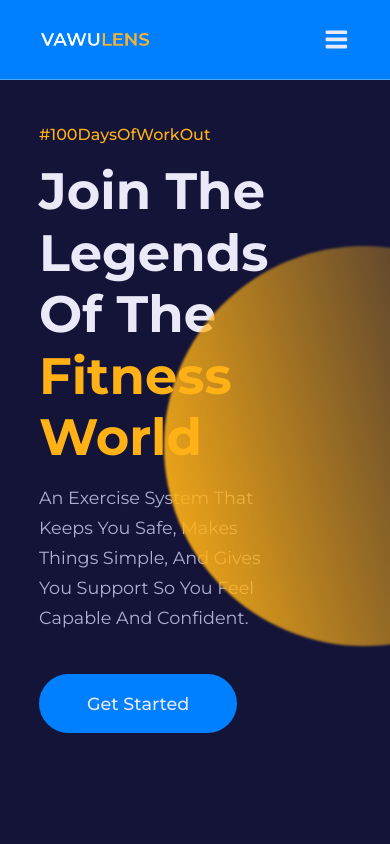
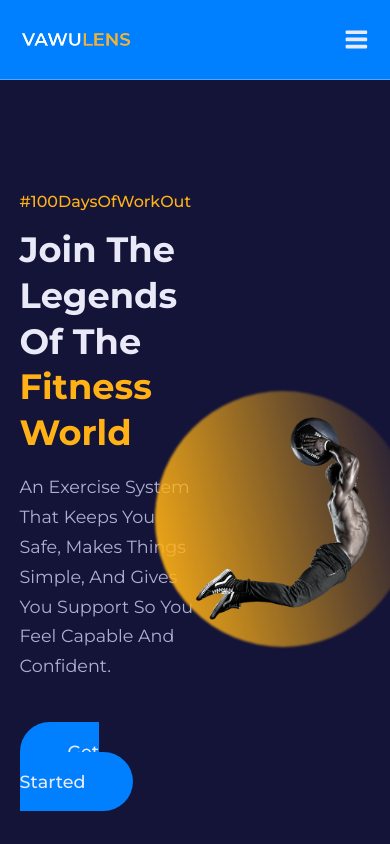
Before and after one commit to tech-shamp/fitness-world, a React (Create React App) app: page / in a window 390 px wide. Shown: the top 844 px of the page. Built offline with nearby package versions, Linux system fonts and the light colour scheme.

Commit message:
HomePage Ready

```diff
--- a/package.json
+++ b/package.json
@@ -8,9 +8,9 @@
     "react": "^18.2.0",
     "react-dom": "^18.2.0",
     "react-icons": "^4.4.0",
-    "react-router-dom": "^6.4.0",
+    "react-router-dom": "^6.4.1",
     "react-scripts": "5.0.1",
-    "web-vitals": "^2.1.4"
+    "web-vitals": "^3.0.2"
   },
   "scripts": {
     "predeploy": "npm run build",
--- a/public/index.html
+++ b/public/index.html
@@ -4,8 +4,22 @@
     <meta charset="UTF-8" />
     <meta http-equiv="X-UA-Compatible" content="IE=edge" />
     <meta name="viewport" content="width=device-width, initial-scale=1.0" />
+
+    <!-- WEBSITE INFORMATION -->
+    <meta name="author" content="Technical Shampy" />
+    <meta
+      name="keywords"
+      content="react-website, react-router, responsive-website, blue-themed, gym-review, payment-method"
+    />
+    <meta
+      name="description"
+      content="This gym website is created using react technology. High Quality images are used. This website is created by a single person. All Copyrights have been reserved by Technical Shampy. You can follow me on Instagram: https://instagram.com/tech_shamp Git Repositories have been provided in the website. https://github.com/tech-shamp"
+    />
+
+    <!-- FAVICON -->
     <link rel="shortcut icon" href="img/bubble.png" type="image/x-icon" />
-    <title>Modern React Responsive Website</title>
+
+    <title>Gym Website</title>
   </head>
   <body>
     <div id="root"></div>
--- a/src/App.jsx
+++ b/src/App.jsx
@@ -24,7 +24,6 @@ const App = () => {
         <Route path="*" element={<NotFound />} />
       </Routes>
 
-      {/* <Script /> */}
     </BrowserRouter>
   )
 }
--- a/src/components/Navbar.jsx
+++ b/src/components/Navbar.jsx
@@ -23,6 +23,7 @@ const Navbar = () => {
               <li key={index}>
                 <NavLink
                   to={path}
+                  end
                   className={({ isActive }) => (isActive ? "active-nav" : "")}
                   onClick={() => setIsNavShowing((prev) => !prev)}
                 >
--- a/src/index.css
+++ b/src/index.css
@@ -186,3 +186,24 @@ section {
   display: block;
   font-weight: 300;
 }
+
+/* MEDIA QUERIES (medium screens) */
+@media screen and (max-width: 1024px) {
+  .container {
+    width: var(--container-width-md);
+  }
+  h1 {
+    font-size: 2rem;
+  }
+  h2 {
+    font-size: 1.6rem;
+  }
+}
+
+/* MEDIA QUERIES (small screens) */
+@media screen and (max-width: 600px) {
+  h1 {
+    font-size: 2.2rem;
+    line-height: 1.3;
+  }
+}
--- a/src/pages/home/Home.css
+++ b/src/pages/home/Home.css
@@ -192,3 +192,19 @@
   width: 3rem;
   height: 3rem;
 }
+
+/* MEDIA QUERIES (medium screens) */
+@media screen and (max-width: 1024px) {
+  /* MAIN HEADER */
+  .main__header {
+    height: fit-content;
+    padding: 12rem 0;
+  }
+  .main__header-container {
+    gap: 0;
+  }
+  .main__header-circle {
+    width: 16rem;
+    height: 16rem;
+  }
+}
```
Also changed, not shown: src/index.jsx (renamed from src/index.js), 1 other file (tests, documents, lock files or other folders).
